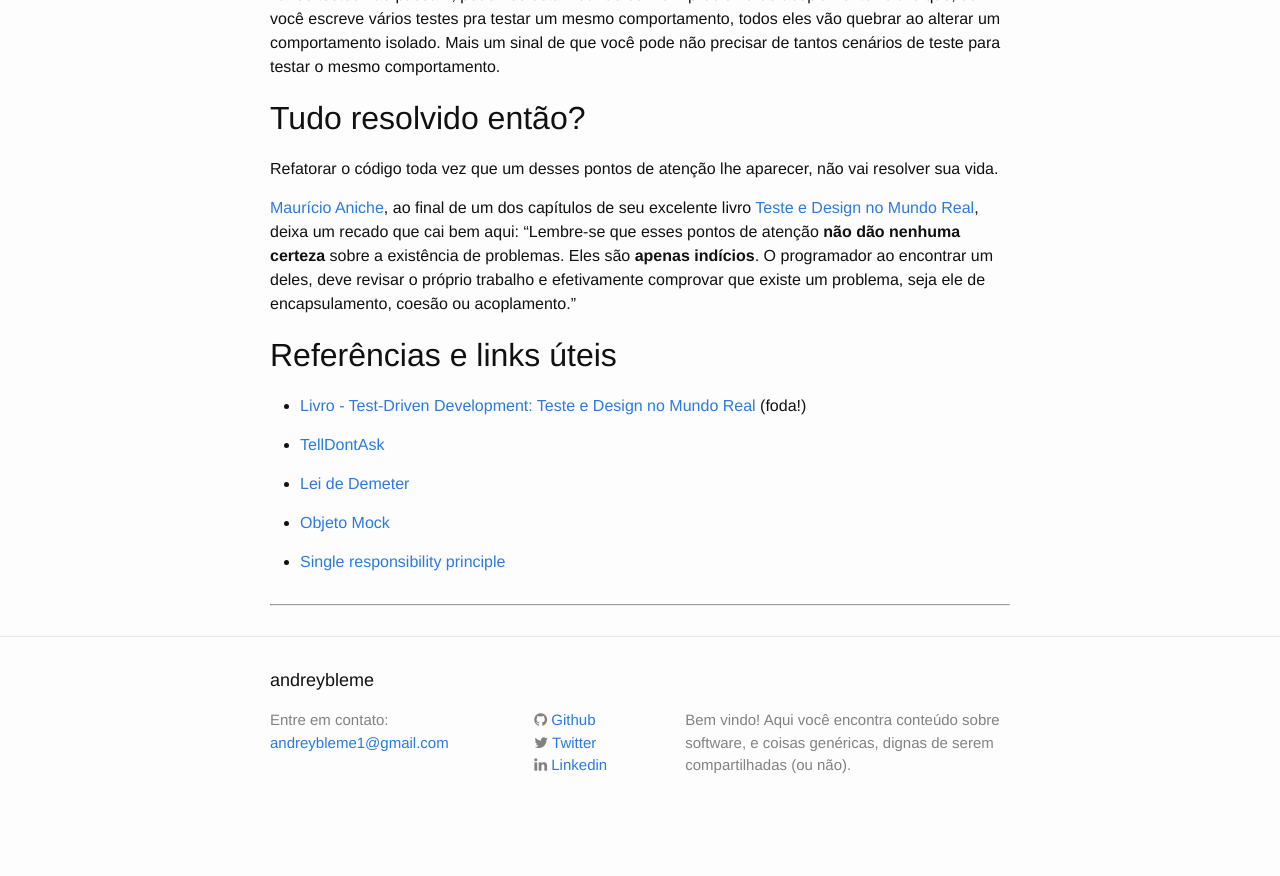
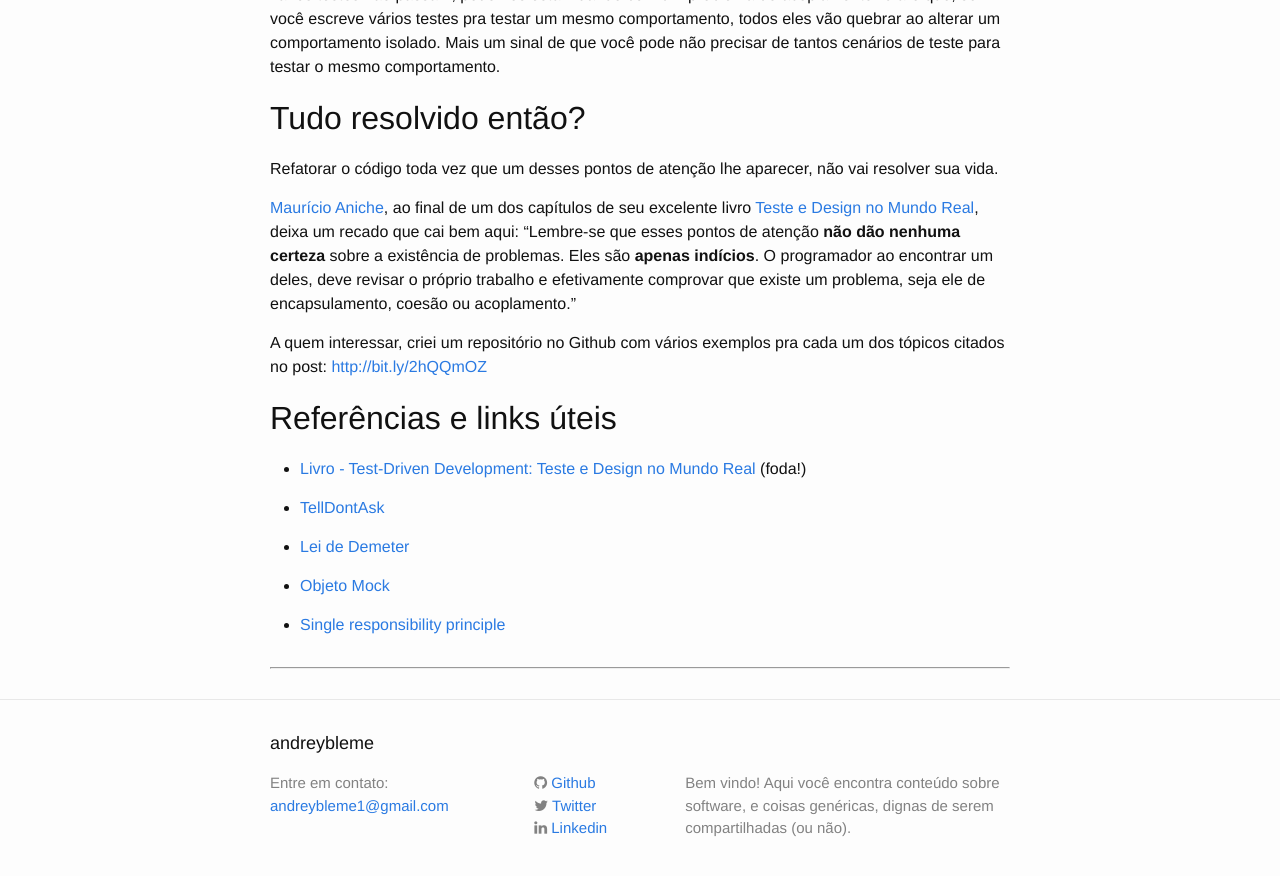
Before and after one commit to andreybleme/andreybleme.github.io, a Jekyll site: the page built from _posts/2016-12-19-melhores-partes-do-tdd.markdown, in a window 1280 px wide and 900 px high, scrolled down 1855 px. Shown: the top 876 px of the window. Built offline with Jekyll 4.4.1, drawn with Linux system fonts in a browser that asks for light colours; nearby versions of some CDN libraries; comment, search, counter and statistics services are not loaded; before the commit the page ends 2692 px from its top, so only the background shows below that.

Commit message:
Link to examples added

```diff
--- a/_posts/2016-12-19-melhores-partes-do-tdd.markdown
+++ b/_posts/2016-12-19-melhores-partes-do-tdd.markdown
@@ -57,6 +57,9 @@ Refatorar o código toda vez que um desses pontos de atenção lhe aparecer, nã
 [Maurício Aniche](https://twitter.com/mauricioaniche), ao final de um dos capítulos de seu excelente livro [Teste e Design no Mundo Real](https://www.casadocodigo.com.br/products/livro-tdd), deixa um recado que cai bem aqui: "Lembre-se que esses pontos de atenção **não dão nenhuma certeza** sobre a existência de problemas. Eles são **apenas indícios**. O programador ao encontrar um deles, deve revisar o próprio trabalho e efetivamente comprovar que existe um problema, seja ele de encapsulamento, coesão ou acoplamento."
 
 
+A quem interessar, criei um repositório no Github com vários exemplos pra cada um dos tópicos citados no post: [http://bit.ly/2hQQmOZ](http://bit.ly/2hQQmOZ)
+
+
 
 Referências e links úteis
 -------------
```
